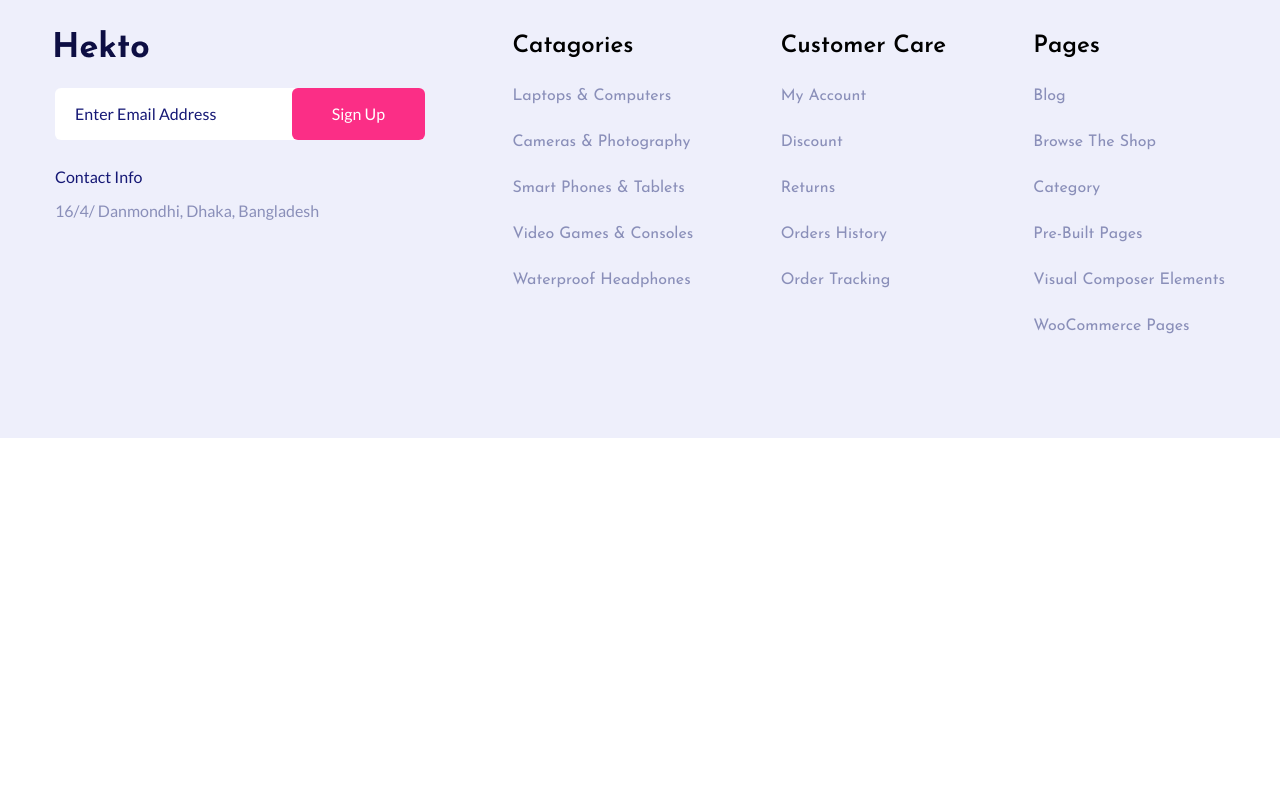
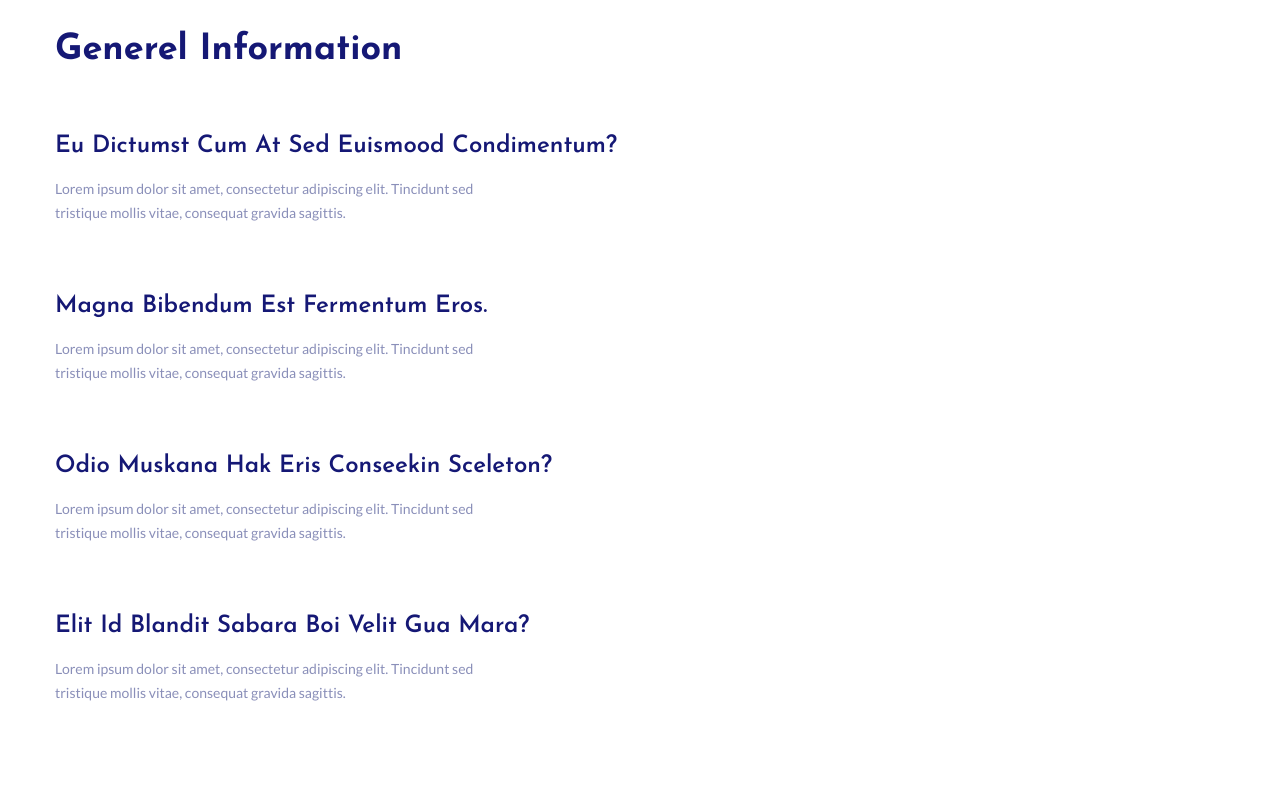
Before and after one commit to siamtalukder484/hekto-ecommerce, a React (Vite) app: page /faq in a window 1280 px wide. Shown: the part 480-1280 px from the top of the page. Before the commit the page ends 918 px from the top, so only its background shows below. Built offline with nearby package versions, Linux system fonts and the light colour scheme.

Commit message:
faq done

```diff
--- a/src/pages/faq/Faq.jsx
+++ b/src/pages/faq/Faq.jsx
@@ -1,5 +1,6 @@
 import React from 'react'
 import { Link } from 'react-router-dom'
+import PeraGrap from '../../utilities/PeraGrap'
 
 const Faq = () => {
   return (
@@ -16,7 +17,33 @@ const Faq = () => {
           </div>
         </div>
       </div>
-      <div></div>
+      <div className='max-w-container mx-auto'>
+        <div className='flex py-[100px]'>
+          <div className=''>
+            <h2 className='text-4xl font-Josefin font-bold capitalize text-heading-color pb-[60px]'>Generel Information</h2>
+
+            <div className='flex flex-col gap-[65px]'>
+              <div>
+                <h3 className='text-2xl font-Josefin font-semibold capitalize text-heading-color pb-[15px]'>Eu dictumst cum at sed euismood condimentum?</h3>
+                <PeraGrap style="text-pera-color font-lato font-normal text-sm max-w-[470px] leading-6" text="Lorem ipsum dolor sit amet, consectetur adipiscing elit. Tincidunt sed tristique mollis vitae, consequat gravida sagittis."/>
+              </div>
+              <div>
+                <h3 className='text-2xl font-Josefin font-semibold capitalize text-heading-color pb-[15px]'>Magna bibendum est fermentum eros.</h3>
+                <PeraGrap style="text-pera-color font-lato font-normal text-sm max-w-[470px] leading-6" text="Lorem ipsum dolor sit amet, consectetur adipiscing elit. Tincidunt sed tristique mollis vitae, consequat gravida sagittis."/>
+              </div>
+              <div>
+                <h3 className='text-2xl font-Josefin font-semibold capitalize text-heading-color pb-[15px]'>Odio muskana hak eris conseekin sceleton?</h3>
+                <PeraGrap style="text-pera-color font-lato font-normal text-sm max-w-[470px] leading-6" text="Lorem ipsum dolor sit amet, consectetur adipiscing elit. Tincidunt sed tristique mollis vitae, consequat gravida sagittis."/>
+              </div>
+              <div>
+                <h3 className='text-2xl font-Josefin font-semibold capitalize text-heading-color pb-[15px]'>Elit id blandit sabara boi velit gua mara?</h3>
+                <PeraGrap style="text-pera-color font-lato font-normal text-sm max-w-[470px] leading-6" text="Lorem ipsum dolor sit amet, consectetur adipiscing elit. Tincidunt sed tristique mollis vitae, consequat gravida sagittis."/>
+              </div>
+            </div>
+          </div>
+          <div></div>
+        </div>
+      </div>
     </div>
   )
 }
```
